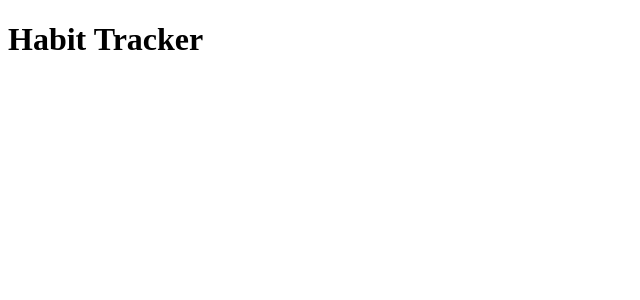
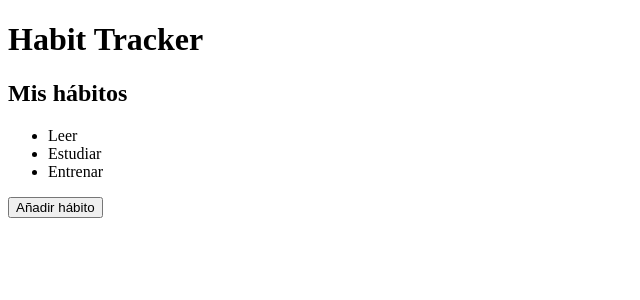
Before and after one commit to Zake207/HabitTracker, a React (Vite) app: page / in a window 1280 px wide. Shown: the top 300 px of the page, without its empty margins (0-640 px from the left). Built offline with nearby package versions, Linux system fonts and the light colour scheme.

Commit message:
add: first implementation of react logic

```diff
--- a/src/App.tsx
+++ b/src/App.tsx
@@ -1,5 +1,13 @@
+import HabitList from './components/HabitList.tsx';
+
 function App() {
-  return <h1>Habit Tracker</h1>
+  return (
+    <main>
+      <h1>Habit Tracker</h1>
+
+      <HabitList />
+    </main>
+  );
 }
 
-export default App
+export default App;
--- /dev/null
+++ b/src/components/HabitList.tsx
@@ -0,0 +1,31 @@
+import { useState } from 'react';
+
+function HabitList() {
+  const [habits, setHabits] = useState<string[]>([
+    'Leer',
+    'Estudiar',
+    'Entrenar',
+  ]);
+
+  return (
+    <section>
+      <h2>Mis hábitos</h2>
+
+      <ul>
+        {habits.map((habit) => (
+          <li key={habit}>{habit}</li>
+        ))}
+      </ul>
+
+      <button
+        onClick={() =>
+          setHabits([...habits, 'Programar'])
+        }
+      >
+        Añadir hábito
+      </button>
+    </section>
+  );
+}
+
+export default HabitList;
```
